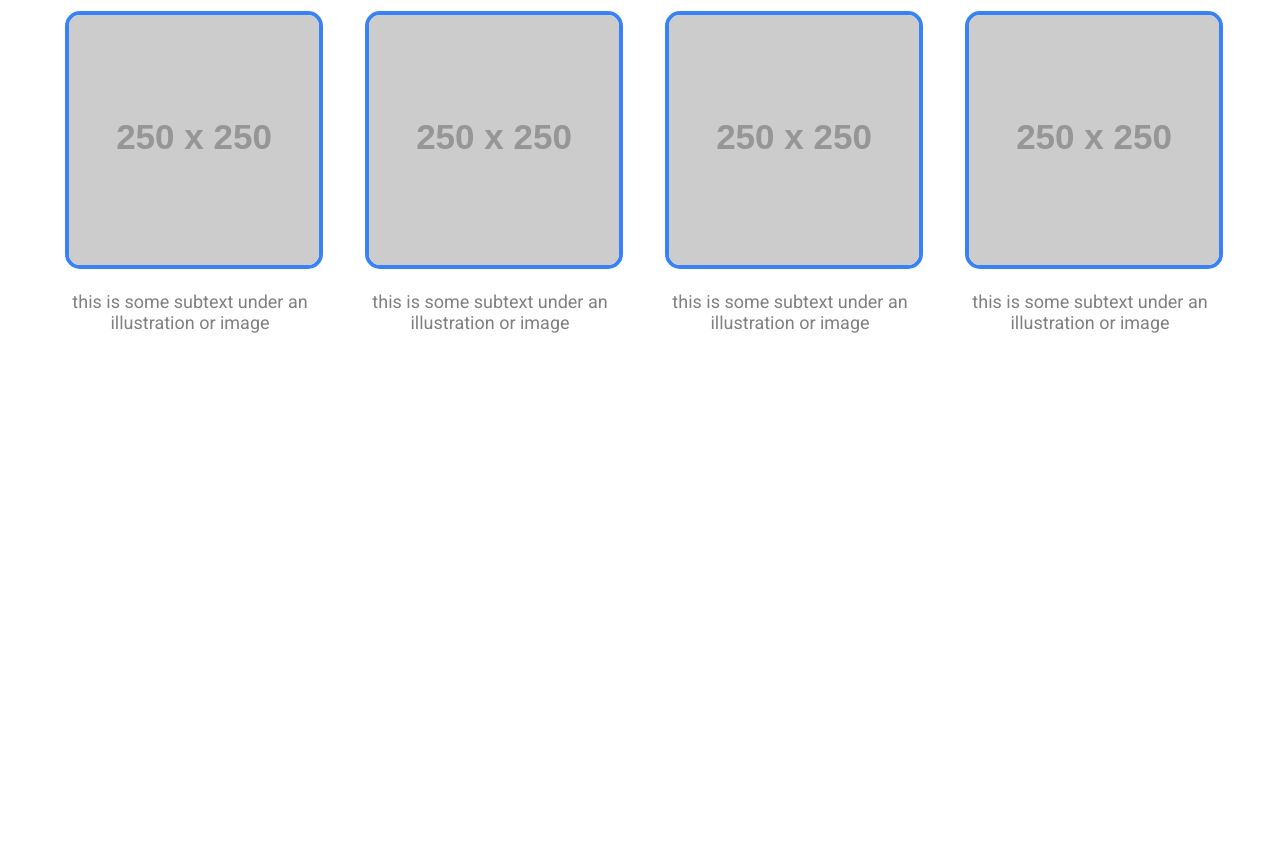
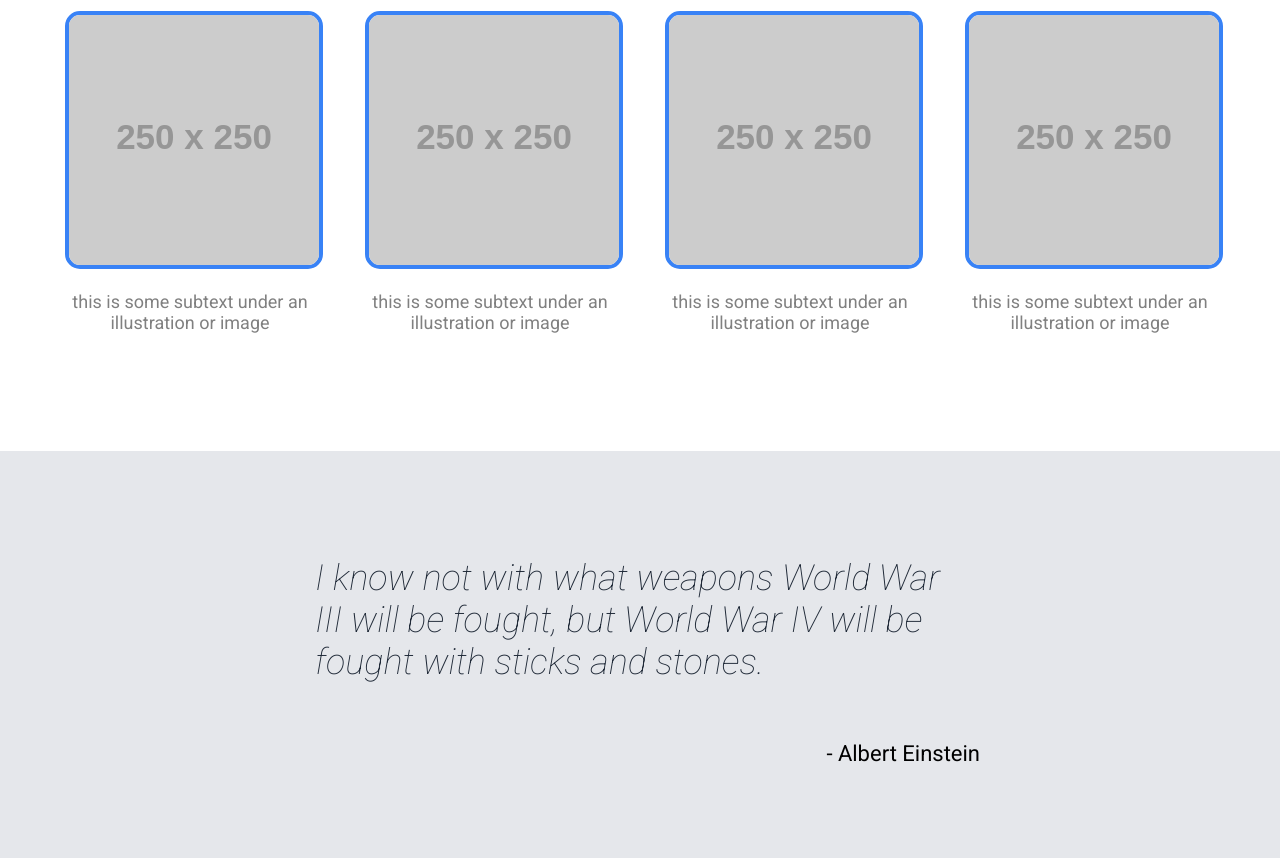
Before and after one commit to TalesHarry/landing-page-odin, a plain HTML site: page index.html in a window 1280 px wide. Shown: the part 692-1550 px from the top of the page. Before the commit the page ends 1143 px from the top, so only its background shows below. Drawn offline with Linux system fonts and the light colour scheme; placeholder pictures from the web are drawn by us.

Commit message:
Add quote section

```diff
--- a/index.html
+++ b/index.html
@@ -52,5 +52,11 @@
             </div>
         </div>
     </div>
+
+    <div class="quote">
+        <p class="quote-text">I know not with what weapons World War III will be fought, but
+            World War IV will be fought with sticks and stones.</p>
+        <p class="signature">- Albert Einstein</p>
+    </div>
 </body>
 </html>
--- a/style.css
+++ b/style.css
@@ -113,3 +113,26 @@ a {
     font-size: 18px;
     color: grey;
 }
+
+.quote {
+    display: flex;
+    flex-direction: column;
+    background-color: #E5E7EB;
+    justify-content: center;
+    align-items: center;
+    padding: 70px 300px;
+}
+
+.quote-text {
+    font-size: 36px;
+    font-weight: lighter;
+    font-style: italic;
+    color: #1f2937;
+    width: 650px;
+}
+
+.signature {
+    align-self: flex-end;
+    font-size: 22px;
+    font-style: bold;
+}
```
